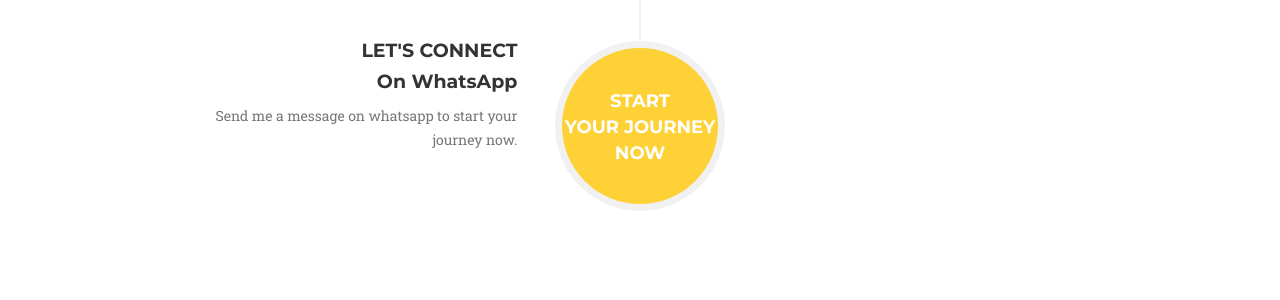
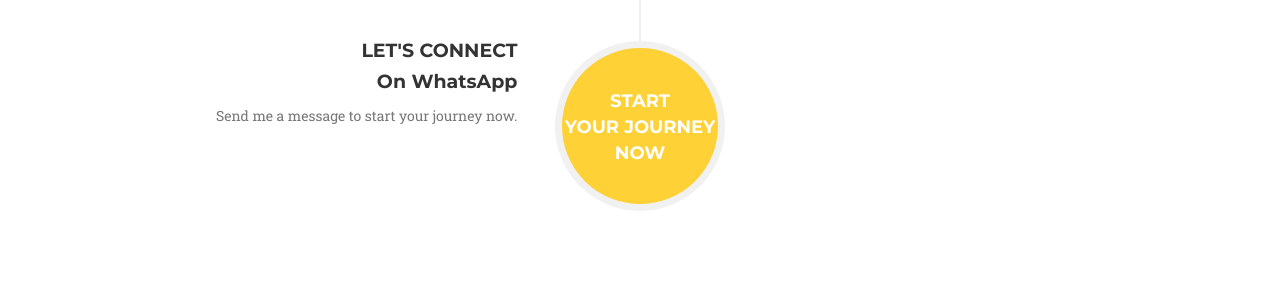
Before and after one commit to limit-DNE/SCubed, a Jekyll site: the page built from index.html, in a window 1280 px wide and 900 px high, scrolled down 4237 px. Shown: the part 154-454 px from the top of the window. Built offline with Jekyll 4.4.1, drawn with Linux system fonts in a browser that asks for light colours; some web fonts are replaced.

Commit message:
Update about.html

```diff
--- a/_includes/about.html
+++ b/_includes/about.html
@@ -80,7 +80,7 @@
                                     <h4 class="subheading">On WhatsApp</h4>
                                 </div>
                                 <div class="timeline-body">
-                                    <p class="text-muted">Send me a message on whatsapp to start your journey now.</p>
+                                    <p class="text-muted">Send me a message to start your journey now.</p>
                                 </div>
                             </div>
                         </li>
```
